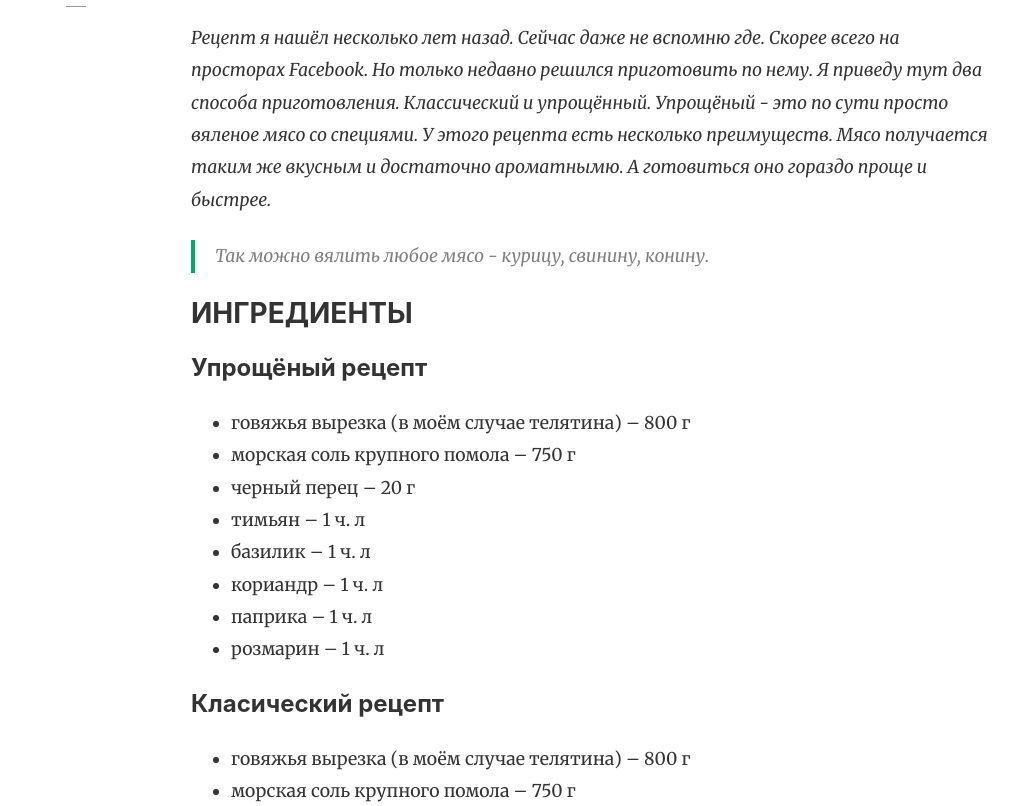
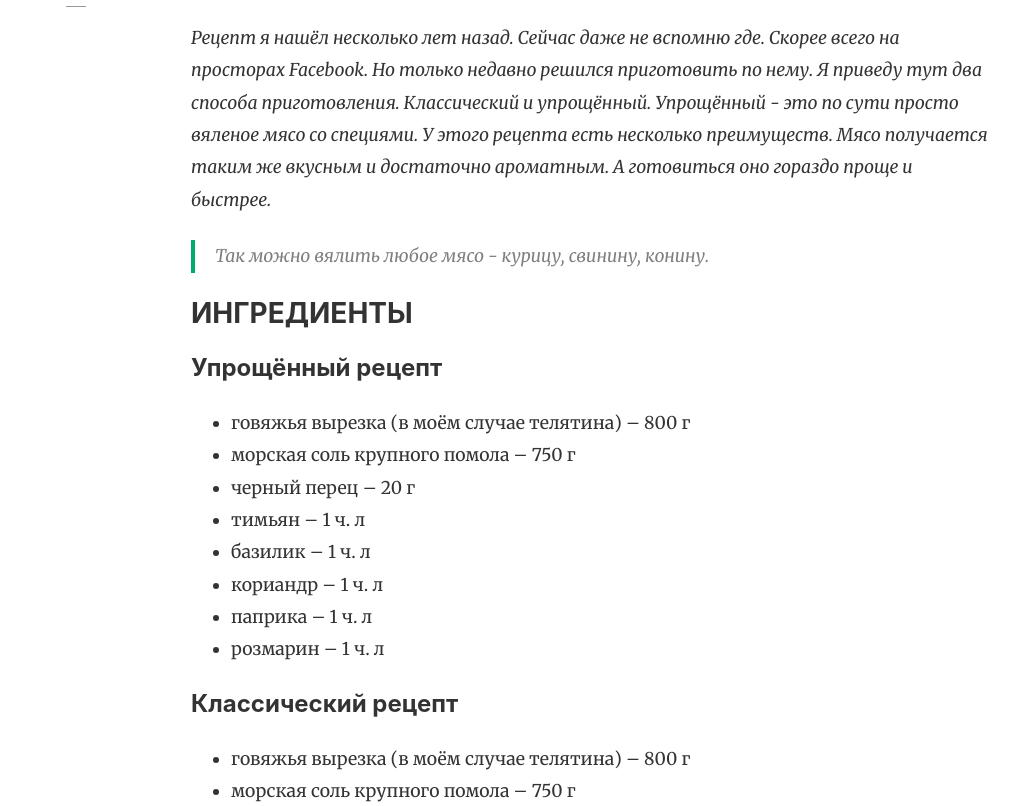
Before and after one commit to mdanshin-cooking/mdanshin-cooking.github.io, a Jekyll site: the page built from _posts/2017-11-24-pastirma.md, in a window 1280 px wide and 1400 px high, scrolled down 535 px. Shown: the part 233-1039 px from the top of the window, without its empty margins (94-1112 px from the left). Built offline with Jekyll 4.4.1, drawn with Linux system fonts in a browser that asks for light colours; nearby versions of some CDN libraries; comment, search, counter and statistics services are not loaded.

```diff
--- a/_posts/2017-11-24-pastirma.md
+++ b/_posts/2017-11-24-pastirma.md
@@ -10,12 +10,12 @@
 featured: false
 #author: mikhail
 ---
-*Рецепт я нашёл несколько лет назад. Сейчас даже не вспомню где. Скорее всего на просторах Facebook. Но только недавно решился приготовить по нему. Я приведу тут два способа приготовления. Классический и упрощённый. Упрощёный - это по сути просто вяленое мясо со специями. У этого рецепта есть несколько преимуществ. Мясо получается таким же вкусным и достаточно ароматнымю. А готовиться оно гораздо проще и быстрее.*
+*Рецепт я нашёл несколько лет назад. Сейчас даже не вспомню где. Скорее всего на просторах Facebook. Но только недавно решился приготовить по нему. Я приведу тут два способа приготовления. Классический и упрощённый. Упрощённый - это по сути просто вяленое мясо со специями. У этого рецепта есть несколько преимуществ. Мясо получается таким же вкусным и достаточно ароматным. А готовиться оно гораздо проще и быстрее.*
 
 >Так можно вялить любое мясо - курицу, свинину, конину.
 
 ### ИНГРЕДИЕНТЫ
-#### Упрощёный рецепт
+#### Упрощённый рецепт
 * говяжья вырезка (в моём случае телятина) – 800 г
 * морская соль крупного помола – 750 г
 * черный перец – 20 г
@@ -25,7 +25,7 @@
 * паприка – 1 ч. л
 * розмарин – 1 ч. л
 
-#### Класический рецепт
+#### Классический рецепт
 * говяжья вырезка (в моём случае телятина) – 800 г
 * морская соль крупного помола – 750 г
 * Чаман — 0,5 стакана,
```
